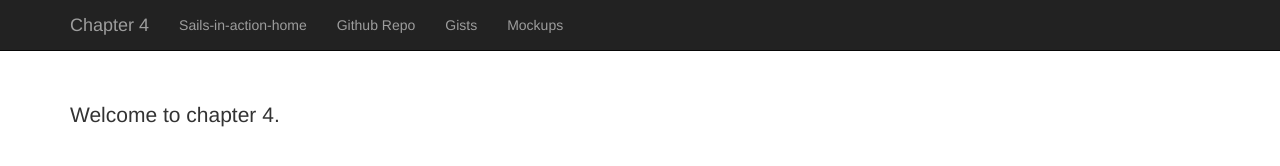
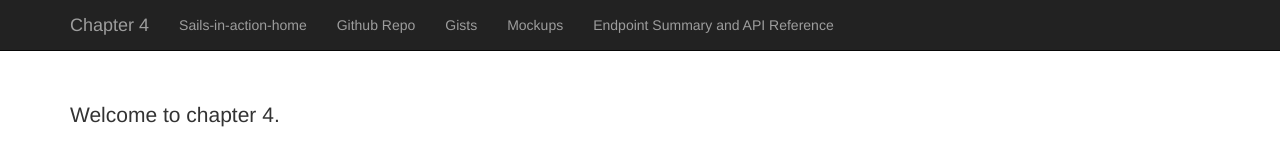
Before and after one commit to sailsinaction/chapter-4, a plain HTML site: page index.html in a window 1280 px wide. Drawn offline with nearby package versions, Linux system fonts and the light colour scheme.

Commit message:
formatting

```diff
--- a/index.html
+++ b/index.html
@@ -23,6 +23,7 @@
             <li><a href="https://github.com/sailsinaction/brushfire-ch4-start">Github Repo</a></li>
             <li><a href="https://gist.github.com/sailsinaction/628731cc9683256f8cc9">Gists</a></li>
             <li><a href="mockups.html">Mockups</a></li>
+            <li><a href="https://docs.google.com/spreadsheets/d/1RnHqlZFggzDylSZle-HCHWNbOzaZyL2yKBErmydcm6s/edit?usp=sharing">Endpoint Summary and API Reference</a></li>
           </ul>
           </div><!--/.nav-collapse -->
         </div>
```
Also changed, not shown: mockups.html (+1 -0 lines).
